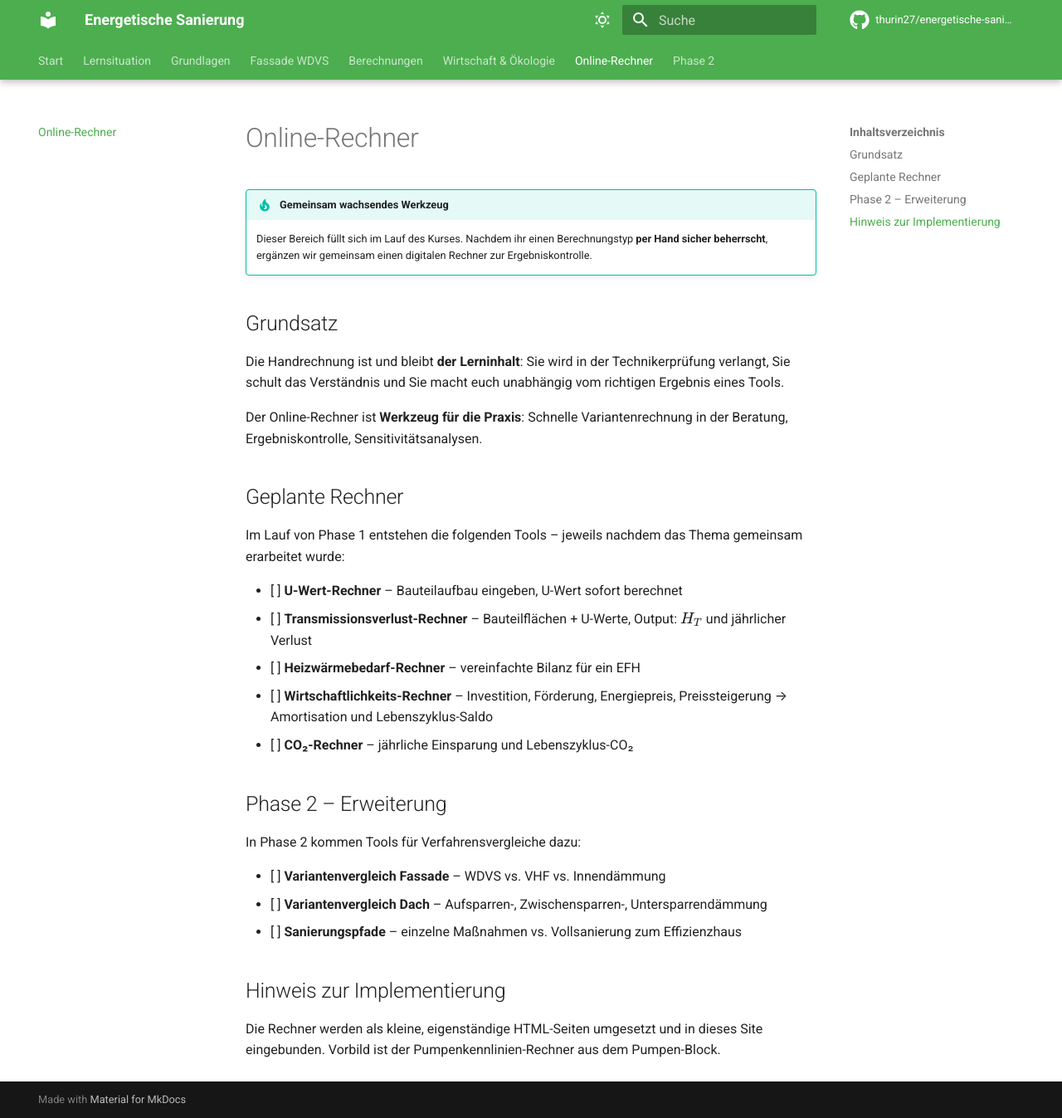
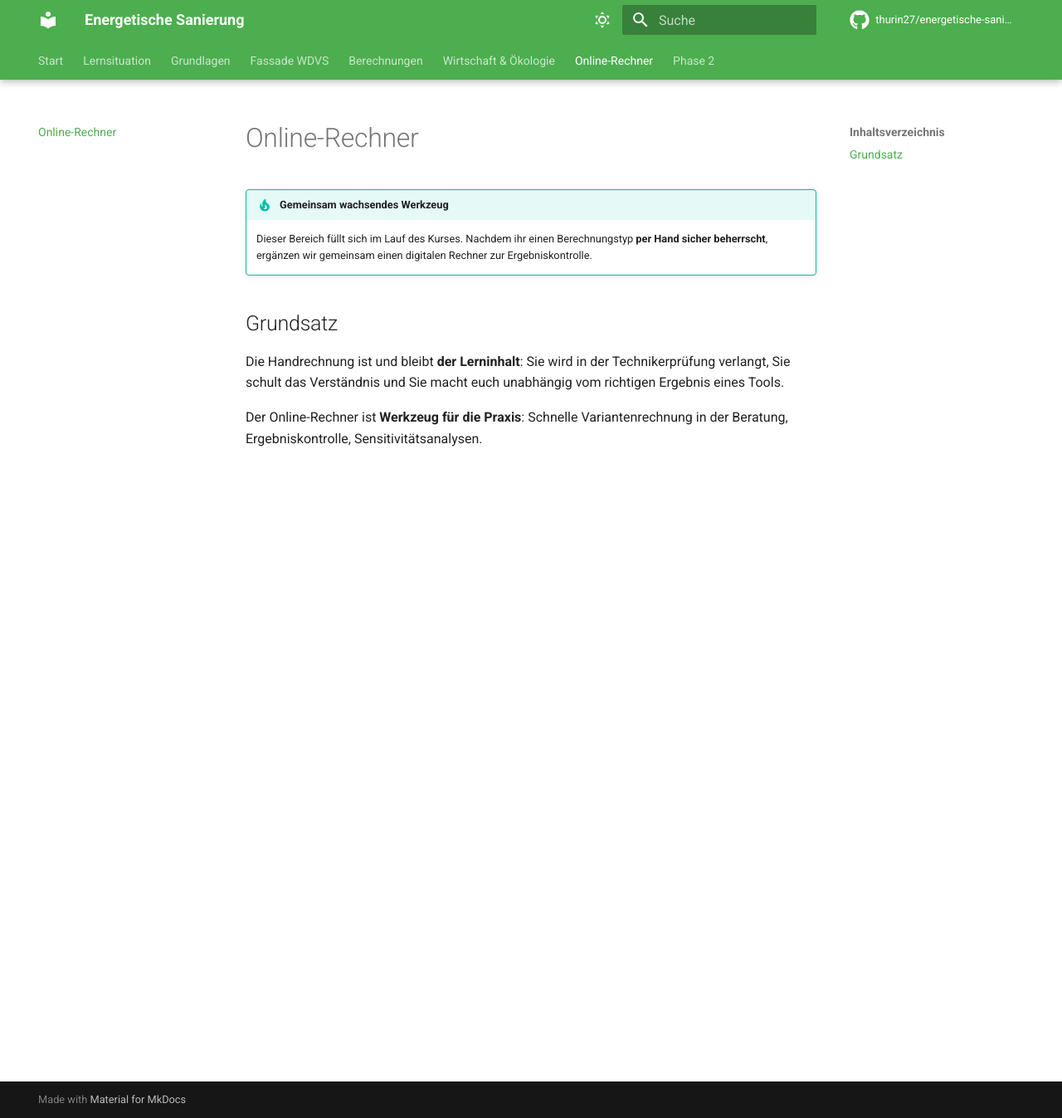
Before and after one commit to Thurin27/energetische-sanierung, an MkDocs documentation site: the page built from docs/rechner/index.md, in a window 1280 px wide and 1347 px high. Shown: the whole window at 83% size. Built offline with MkDocs 1.6.1 and Material for MkDocs 9.7.7, drawn with Linux system fonts in a browser that asks for light colours; comment, search, counter and statistics services are not loaded.

```diff
--- a/docs/rechner/index.md
+++ b/docs/rechner/index.md
@@ -8,25 +8,3 @@
 Die Handrechnung ist und bleibt **der Lerninhalt**: Sie wird in der Technikerprüfung verlangt, Sie schult das Verständnis und Sie macht euch unabhängig vom richtigen Ergebnis eines Tools.
 
 Der Online-Rechner ist **Werkzeug für die Praxis**: Schnelle Variantenrechnung in der Beratung, Ergebniskontrolle, Sensitivitätsanalysen.
-
-## Geplante Rechner
-
-Im Lauf von Phase 1 entstehen die folgenden Tools – jeweils nachdem das Thema gemeinsam erarbeitet wurde:
-
-- [ ] **U-Wert-Rechner** – Bauteilaufbau eingeben, U-Wert sofort berechnet
-- [ ] **Transmissionsverlust-Rechner** – Bauteilflächen + U-Werte, Output: $H_T$ und jährlicher Verlust
-- [ ] **Heizwärmebedarf-Rechner** – vereinfachte Bilanz für ein EFH
-- [ ] **Wirtschaftlichkeits-Rechner** – Investition, Förderung, Energiepreis, Preissteigerung → Amortisation und Lebenszyklus-Saldo
-- [ ] **CO₂-Rechner** – jährliche Einsparung und Lebenszyklus-CO₂
-
-## Phase 2 – Erweiterung
-
-In Phase 2 kommen Tools für Verfahrensvergleiche dazu:
-
-- [ ] **Variantenvergleich Fassade** – WDVS vs. VHF vs. Innendämmung
-- [ ] **Variantenvergleich Dach** – Aufsparren-, Zwischensparren-, Untersparrendämmung
-- [ ] **Sanierungspfade** – einzelne Maßnahmen vs. Vollsanierung zum Effizienzhaus
-
-## Hinweis zur Implementierung
-
-Die Rechner werden als kleine, eigenständige HTML-Seiten umgesetzt und in dieses Site eingebunden. Vorbild ist der Pumpenkennlinien-Rechner aus dem Pumpen-Block.
--- a/mkdocs.yml
+++ b/mkdocs.yml
@@ -74,7 +74,6 @@ nav:
   - Start: index.md
   - Lernsituation:
       - Familie Schmitt: lernsituation/familie-schmitt.md
-      - Unterlagen: lernsituation/unterlagen.md
   - Grundlagen:
       - Wärmedurchgang: grundlagen/waermedurchgang.md
       - Wärmebrücken: grundlagen/waermebruecken.md
```
Also changed, not shown: docs/index.md (+4 -0 lines), docs/lernsituation/familie-schmitt.md (+4 -0 lines).
